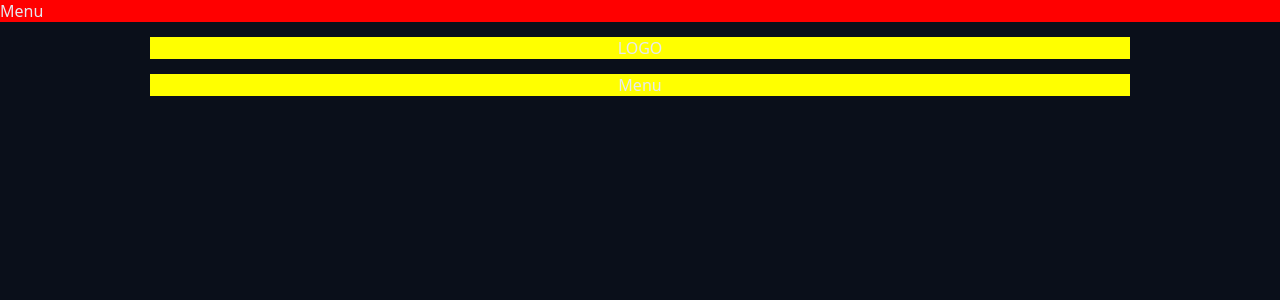
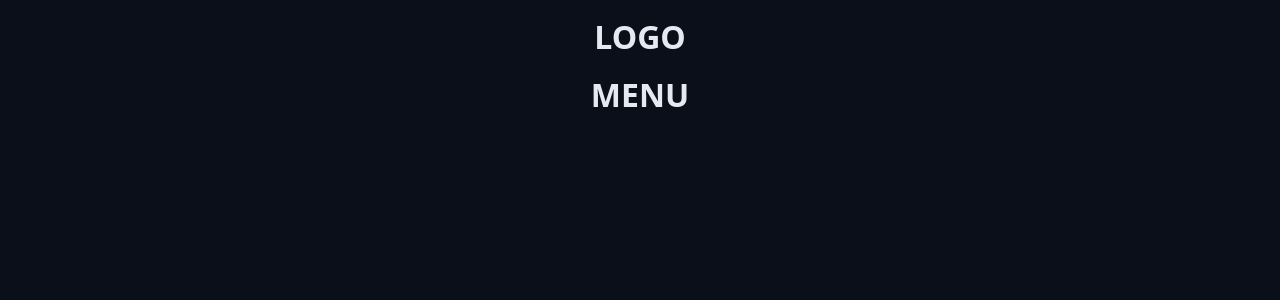
Before and after one commit to JoaoBruto/Chronos-Pomodoro, a React (Vite) app: page / in a window 1280 px wide. Shown: the top 300 px of the page. Built offline with nearby package versions, Linux system fonts and the light colour scheme.

Commit message:
✨ Creating container, fixing pasts and creating children for React Component

```diff
--- a/src/App.tsx
+++ b/src/App.tsx
@@ -2,25 +2,33 @@
 // App
 // ExemploDeComponente
 
+type AppProps = {
+  logo: string;
+  menu: string;
+  history: string;
+}
 
-export function App () {
+export function App (props : AppProps) {
 
   return (
     <>
-      <div className="container-fluid">Menu</div>
-        <div className="container">
-          <div className="content">
-            <section>LOGO</section>
-          </div>
-
+      <div className="container">
+        <div className="content">
+          <section>{props.logo}</section>
+        </div>
+      </div>
+      <div className="container">
+        <div className="content">
+          <section>{props.menu}</section>
+        </div>
+      </div>
+      <div className="container">
+        <div className="content">
+          <section>{props.history}</section>
+        </div>
       </div>
 
-      <div className="container">
-        <div className="content">
-          <section>Menu</section>
-        </div>
 
-      </div>
     </>
   )
 }
--- a/src/Styles/global.css
+++ b/src/Styles/global.css
@@ -14,18 +14,3 @@
   background: var(--gray-900);
   color: var(--text-default)
 }
-
-.container-fluid {
-  background-color: red;
-}
-
-.container {
-  max-width: 98rem;
-  background-color: yellow;
-  margin: 0 auto;
-}
-
-.content {
-  margin: 15px;
-  justify-items: center;
-}
--- /dev/null
+++ b/src/components/Container.module.css
@@ -0,0 +1,13 @@
+.container-fluid {
+  max-width: auto;
+}
+
+.container {
+  max-width: 98rem;
+  margin: 0 auto;
+}
+
+.content {
+  margin: 15px;
+  justify-items: center;
+}
--- /dev/null
+++ b/src/components/Container.tsx
@@ -0,0 +1,18 @@
+import styles from './Container.module.css'
+
+type ContainerProps = {
+  children: React.ReactNode
+}
+
+export function Container ({children }: ContainerProps) {
+
+  return (
+    <>
+      <div className={styles.container}>
+        <div className={styles.content}>{children}</div>
+      </div>
+
+
+    </>
+  )
+}
--- a/src/main.tsx
+++ b/src/main.tsx
@@ -2,14 +2,22 @@
 import { createRoot } from 'react-dom/client'
 import './Styles/global.css'
 import './Styles/theme.css'
-//import { Heading } from './components/Heading.tsx'
-import { TimerIcon } from 'lucide-react'
-import { App } from './App.tsx'
+// import { Heading } from './components/Heading.tsx'
+// import { TimerIcon } from 'lucide-react'
+// import { App } from './App.tsx'
+import { Container } from './components/Container.tsx'
+import { Heading } from './components/Heading.tsx'
 
 createRoot(document.getElementById('root')!).render(
   <StrictMode>
     <>
-      <App></App>
+      <Container>
+        <Heading>LOGO</Heading>
+      </Container>
+
+      <Container>
+        <Heading>MENU</Heading>
+      </Container>
     </>
   </StrictMode>,
 )
```
